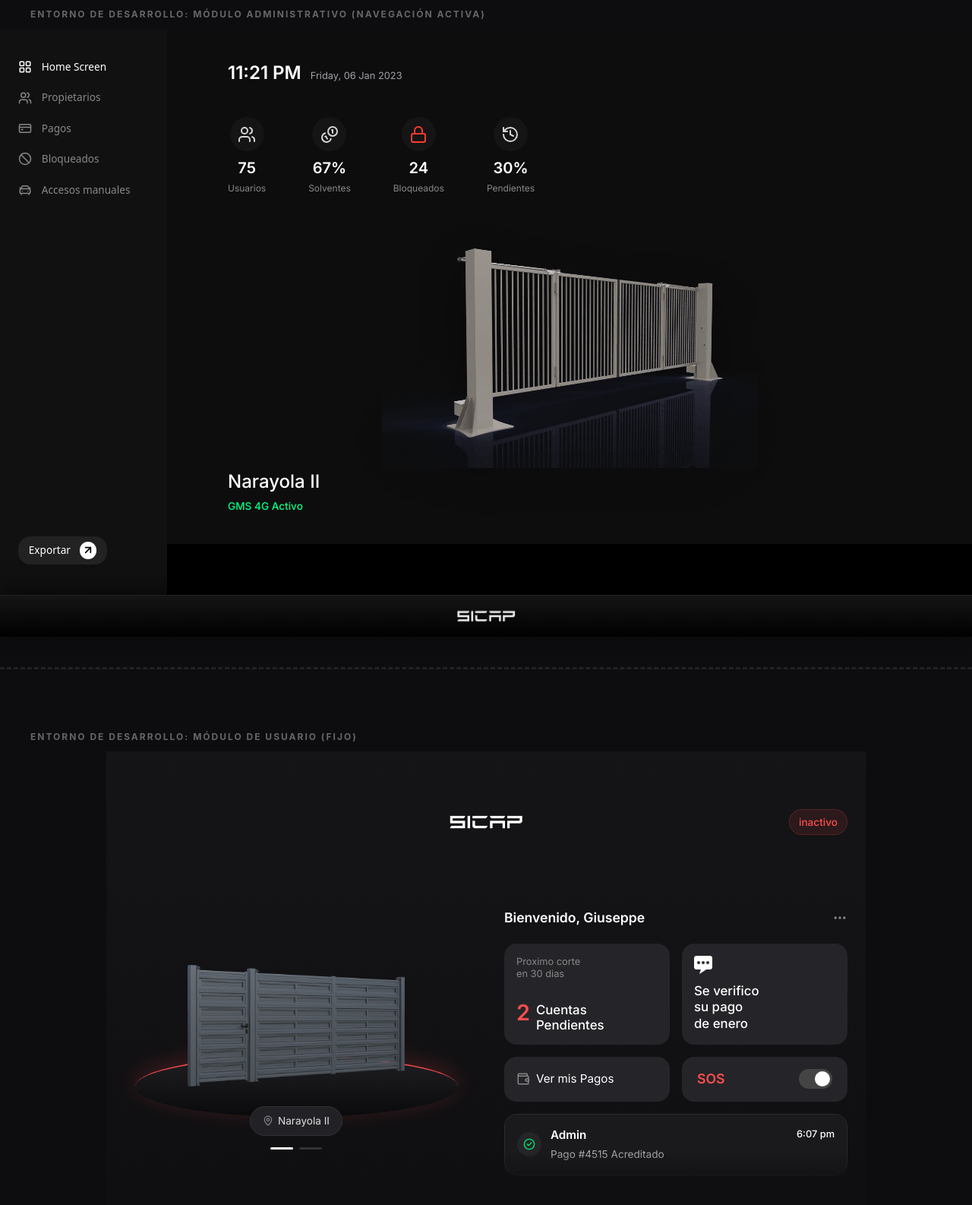
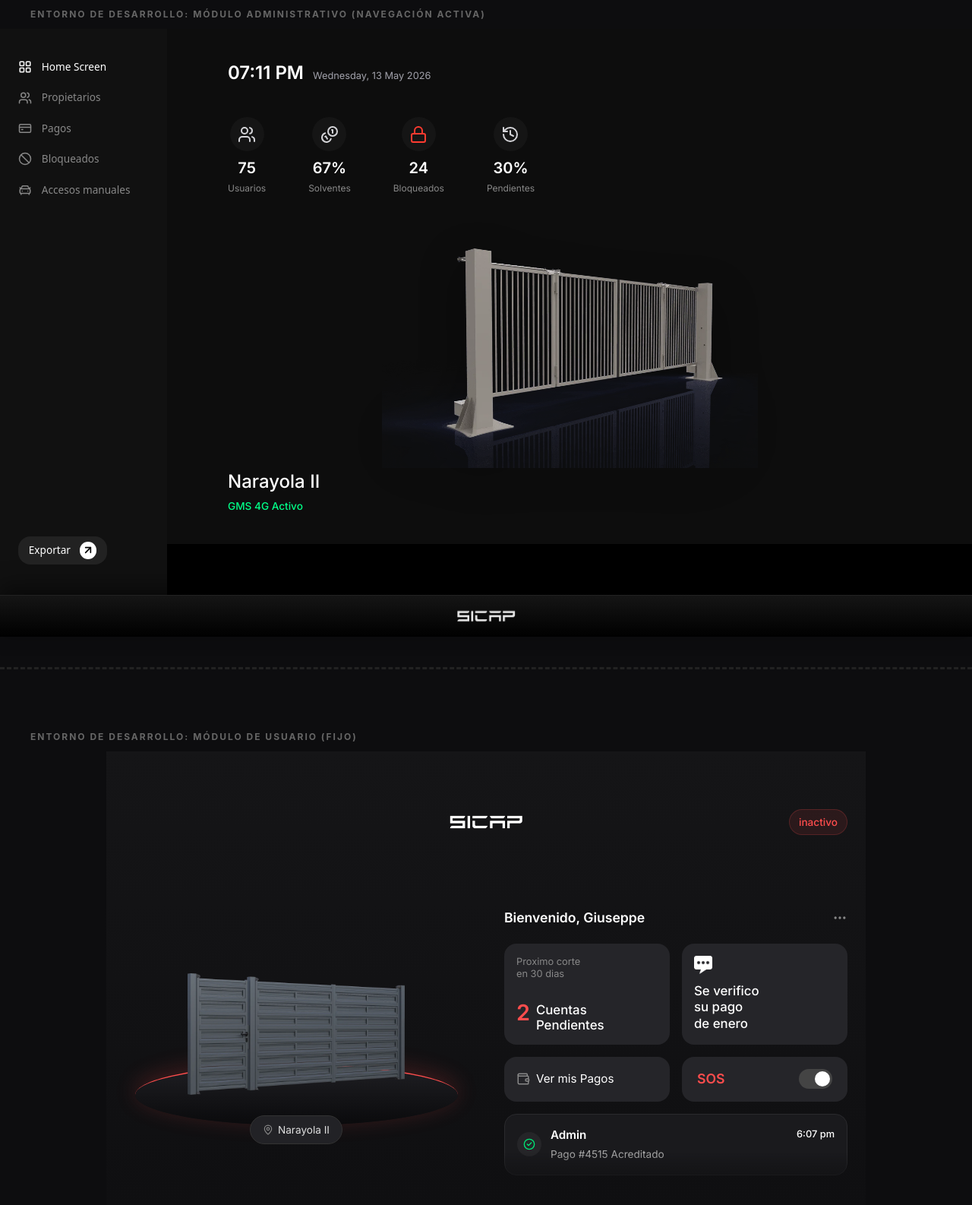
Before and after one commit to itsKartin/SICAP, a React app in the folder frontend/: page /admin/home in a window 1280 px wide. Shown: the top 1586 px of the page at 76% size. Built offline with nearby package versions, Linux system fonts and the light colour scheme; the HTML template or start-up script is replaced by a standard one.

Commit message:
Otro Update
HomeScreen - Time
Dashboard User - Quitar seleccion de cuotas

```diff
--- a/frontend/src/components/admin/HomeScreen.jsx
+++ b/frontend/src/components/admin/HomeScreen.jsx
@@ -1,8 +1,39 @@
-import React, { useState } from 'react';
+import React, { useState, useEffect } from 'react';
 import { Users, Coins, Lock, History, X, Plus, ChevronRight, FileText } from 'lucide-react';
 import './css/HomeScreen.css';
 
 const HomeScreen = () => {
+  // Estado para mantener la fecha y hora actuales actualizadas
+  const [currentDate, setCurrentDate] = useState(new Date());
+
+  // Efecto para actualizar el reloj cada segundo
+  useEffect(() => {
+    const timer = setInterval(() => {
+      setCurrentDate(new Date());
+    }, 1000);
+
+    // Limpieza del intervalo al desmontar el componente
+    return () => clearInterval(timer);
+  }, []);
+
+  // Formateo de la hora (ej. 11:21 PM)
+  const formattedTime = currentDate.toLocaleTimeString('en-US', {
+    hour: '2-digit',
+    minute: '2-digit',
+    hour12: true
+  });
+
+  // Formateo de la fecha exacto al diseño (ej. Friday, 06 Jan 2023)
+  const days = ['Sunday', 'Monday', 'Tuesday', 'Wednesday', 'Thursday', 'Friday', 'Saturday'];
+  const months = ['Jan', 'Feb', 'Mar', 'Apr', 'May', 'Jun', 'Jul', 'Aug', 'Sep', 'Oct', 'Nov', 'Dec'];
+
+  const dayName = days[currentDate.getDay()];
+  const day = String(currentDate.getDate()).padStart(2, '0');
+  const month = months[currentDate.getMonth()];
+  const year = currentDate.getFullYear();
+
+  const formattedDate = `${dayName}, ${day} ${month} ${year}`;
+
   // Arreglo temporal para renderizar los 4 items de accesos manuales
   const manualAccesses = [1, 2, 3, 4];
 
@@ -15,10 +46,10 @@ const HomeScreen = () => {
       {/* Contenedor Principal (Lado Izquierdo) */}
       <div className="main-content">
 
-        {/* Cabecera: Hora y Fecha */}
+        {/* Cabecera: Hora y Fecha dinámicas */}
         <div className="home-header">
-          <h1 className="home-time">11:21 PM</h1>
-          <span className="home-date">Friday, 06 Jan 2023</span>
+          <h1 className="home-time">{formattedTime}</h1>
+          <span className="home-date">{formattedDate}</span>
         </div>
 
         {/* Fila de Estadísticas Superiores */}
@@ -56,8 +87,6 @@ const HomeScreen = () => {
 
       </div>
 
-
-
     </div>
   );
 };
--- a/frontend/src/components/user/DashboardUser.jsx
+++ b/frontend/src/components/user/DashboardUser.jsx
@@ -4,7 +4,7 @@ import './DashboardUser.css';
 
 const DashboardUser = () => {
   // Estado para controlar si el usuario está activo o inactivo
-  const [isActive, setIsActive] = useState(false); // Cambia a true para ver el color verde
+  const [isActive, setIsActive] = useState(false);
 
   // Estados para controlar los modales
   const [showPendingMenu, setShowPendingMenu] = useState(false);
@@ -26,16 +26,12 @@ const DashboardUser = () => {
     { id: 104, date: '15 Oct 2025', ref: '56781234', status: 'Aprobado', amount: 15.00 }
   ]);
 
-  const [selectedDebts, setSelectedDebts] = useState([1, 2]);
-
   // Manejadores de eventos
   const handleOpenPending = () => setShowPendingMenu(true);
 
   const handleOpenPaymentForm = () => {
-    if (selectedDebts.length > 0) {
     setShowPendingMenu(false);
     setShowPaymentForm(true);
-    }
   };
 
   const handleOpenPaymentsHistory = () => {
@@ -54,22 +50,13 @@ const DashboardUser = () => {
   const handleSubmitPayment = (e) => {
     e.preventDefault();
     console.log("Pago reportado con referencia:", reference);
-    console.log("Deudas pagadas (IDs):", selectedDebts);
+    console.log("Deudas pagadas (IDs):", pendingDebts.map(d => d.id));
     alert("¡Pago reportado exitosamente!");
     handleCloseModals();
   };
 
-  const toggleDebtSelection = (id) => {
-    setSelectedDebts(prev =>
-      prev.includes(id)
-        ? prev.filter(debtId => debtId !== id)
-        : [...prev, id]
-    );
-  };
-
-  const totalToPay = pendingDebts
-    .filter(debt => selectedDebts.includes(debt.id))
-    .reduce((sum, debt) => sum + debt.amount, 0);
+  // Suma total de todas las deudas pendientes
+  const totalToPay = pendingDebts.reduce((sum, debt) => sum + debt.amount, 0);
 
   return (
     <div className="dashboard-container">
@@ -78,9 +65,7 @@ const DashboardUser = () => {
         <div className="logo-wrapper">
           <img src="/logo.png" alt="SICAP" className="logo-img" />
         </div>
-        {/* Lógica dinámica para el estado del usuario */}
         <div className={`user-status-badge ${!isActive ? 'inactive' : ''}`}>
-
           {isActive ? 'active' : 'inactivo'}
         </div>
       </header>
@@ -89,18 +74,11 @@ const DashboardUser = () => {
       <section className="dash-hero">
         <div className="gate-display">
           <img src="/user/port.png" alt="Portón" className="gate-img" />
-          {/* Lógica dinámica para la base del portón */}
           <div className={`gate-base ${!isActive ? 'inactive' : ''}`}></div>
-
           <div className="location-badge">
             <MapPin className="pin-icon" />
             Narayola II
           </div>
-        </div>
-
-        <div className="pagination-dots">
-          <span className="dot active"></span>
-          <span className="dot"></span>
         </div>
       </section>
 
@@ -161,7 +139,7 @@ const DashboardUser = () => {
 
       {/* --- MODALES --- */}
 
-      {/* Modal 1: Lista de Cuentas Pendientes */}
+      {/* Modal 1: Lista de Cuentas Pendientes (Simplificado) */}
       {showPendingMenu && (
         <div className="modal-overlay" onClick={handleCloseModals}>
           <div className="modal-content" onClick={(e) => e.stopPropagation()}>
@@ -171,31 +149,22 @@ const DashboardUser = () => {
             </div>
 
             <div className="pending-list">
-              {pendingDebts.map(debt => {
-                const isSelected = selectedDebts.includes(debt.id);
-                return (
+              {pendingDebts.map(debt => (
                 <div
                   key={debt.id}
-                    className={`pending-list-item ${isSelected ? 'selected' : ''}`}
-                    onClick={() => toggleDebtSelection(debt.id)}
+                  className="pending-list-item selected"
                 >
                   <div className="pending-info">
                     <span className="pending-month">{debt.month}</span>
                     <span className="pending-amount">${debt.amount.toFixed(2)}</span>
                   </div>
                 </div>
-                );
-              })}
+              ))}
             </div>
 
             <button
               className="modal-primary-btn"
               onClick={handleOpenPaymentForm}
-              disabled={selectedDebts.length === 0}
-              style={{
-                opacity: selectedDebts.length === 0 ? 0.5 : 1,
-                cursor: selectedDebts.length === 0 ? 'not-allowed' : 'pointer'
-              }}
             >
               Pagar Deuda (${totalToPay.toFixed(2)})
             </button>
```
Lines whose indentation alone changed are shown as unchanged.
